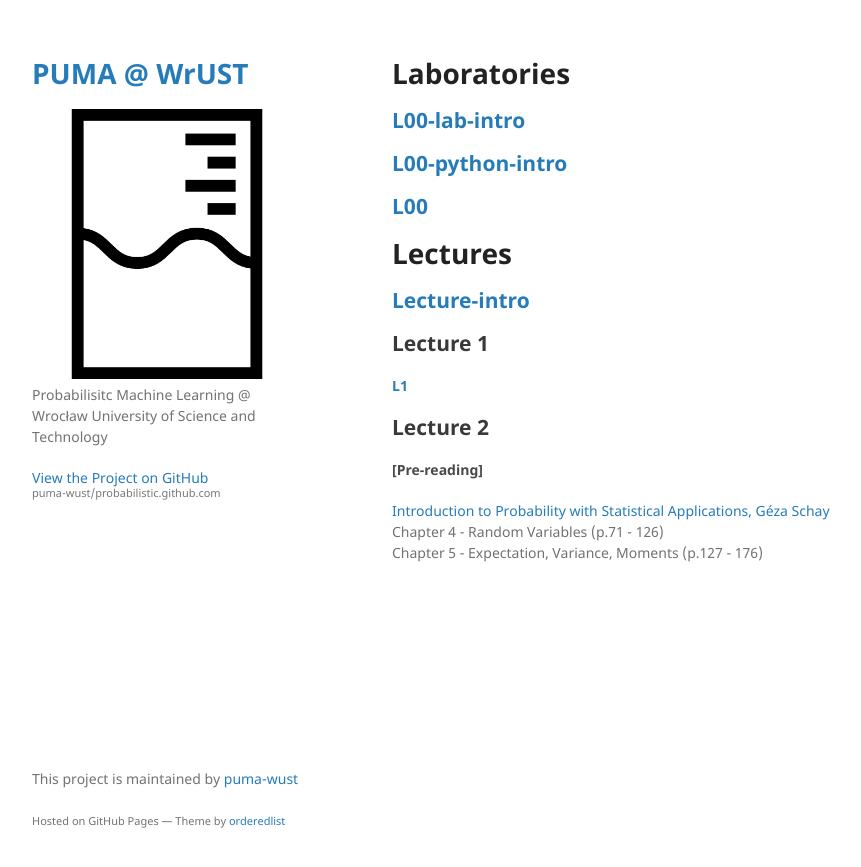
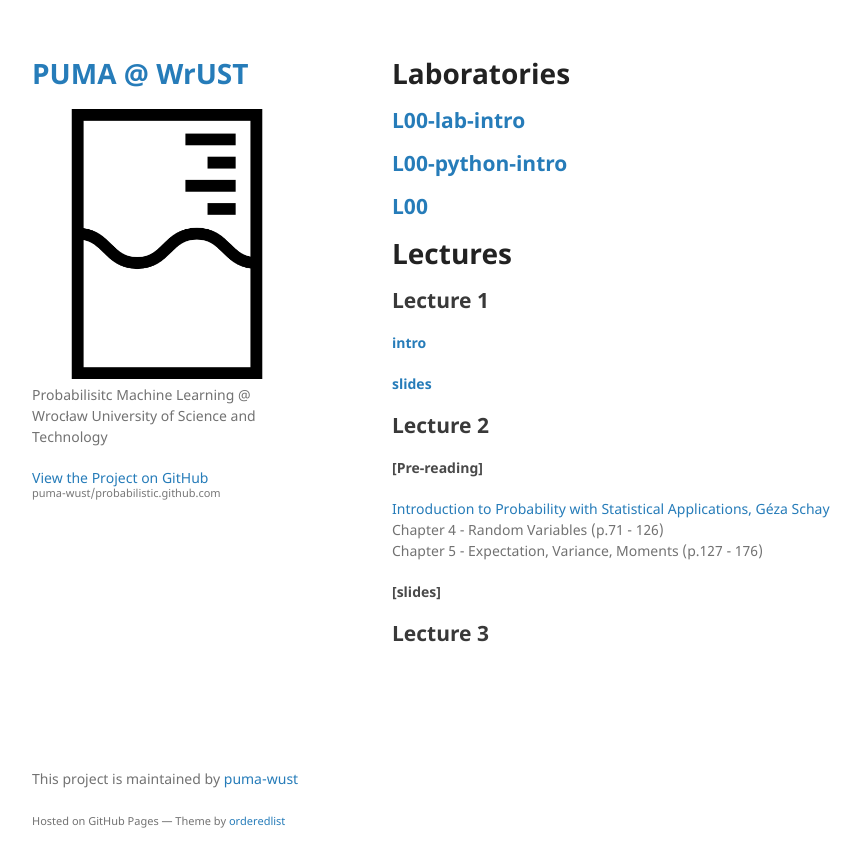
Before and after one commit to puma-wust/probabilistic.github.com, a Jekyll site: the page built from index.md, in a window 1280 px wide. Shown: the top 867 px of the page, without its empty margins (178-1039 px from the left). Built offline with Jekyll 4.4.1, drawn with Linux system fonts in a browser that asks for light colours; our own code applies the rules of GitHub Pages for plain Markdown files.

Commit message:
update layout

```diff
--- a/index.md
+++ b/index.md
@@ -9,11 +9,13 @@ layout: default
 ## [L00](https://github.com/puma-wust/base-l00-2020)
 
 # Lectures
-## [Lecture-intro](/static/PUMA2020_lecture_0.pdf)
 ## Lecture 1
-#### [L1](/static/PUMA2020_lecture_1.pdf)
+#### [intro](/static/PUMA2020_lecture_0.pdf)
+#### [slides](/static/PUMA2020_lecture_1.pdf)
 ## Lecture 2
 #### [Pre-reading]
 [Introduction to Probability with Statistical Applications, Géza Schay](https://link.springer.com/book/10.1007%2F978-0-8176-4591-5)
 Chapter 4 - Random Variables (p.71 - 126)
 Chapter 5 - Expectation, Variance, Moments (p.127 - 176)
+#### [slides]
+## Lecture 3
```
